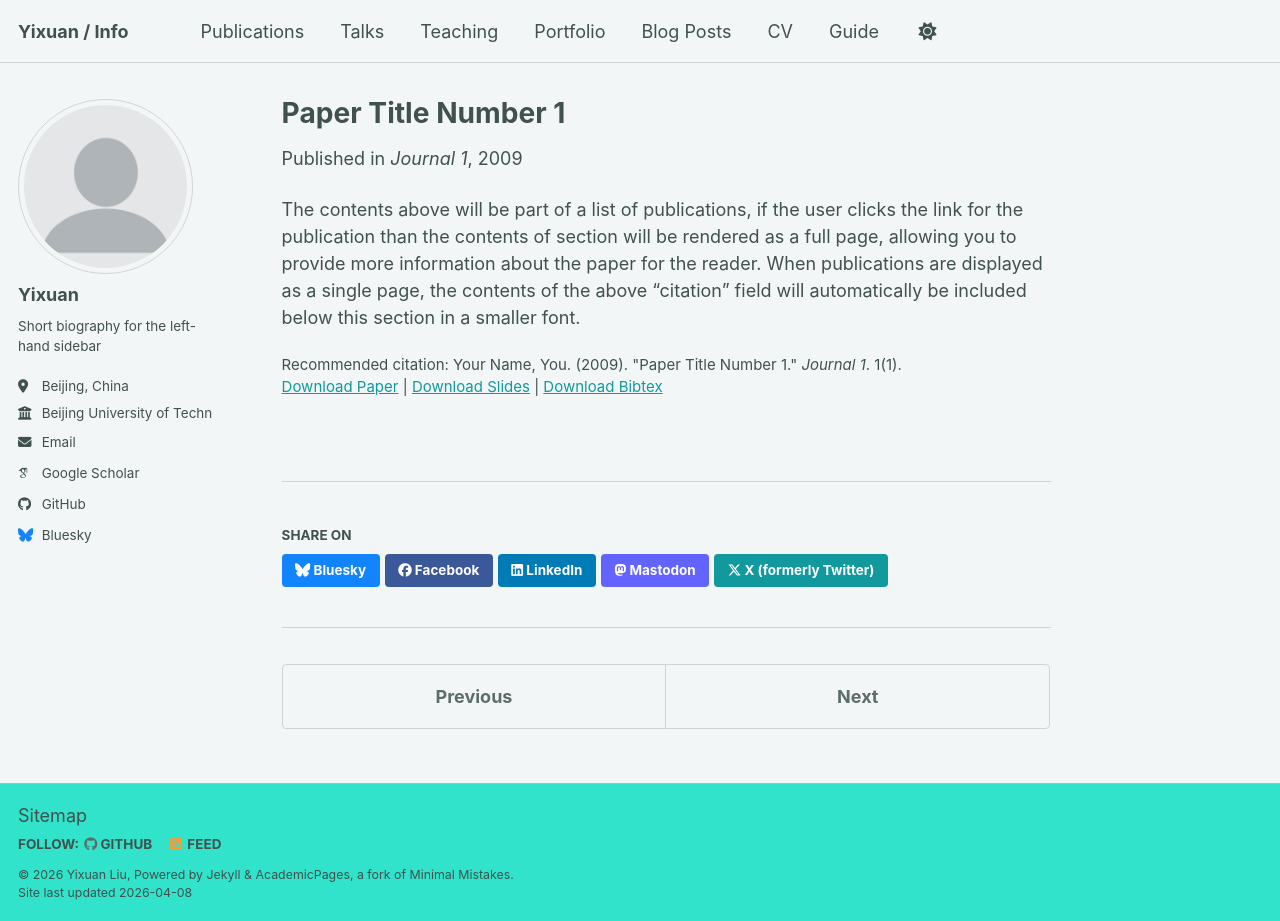
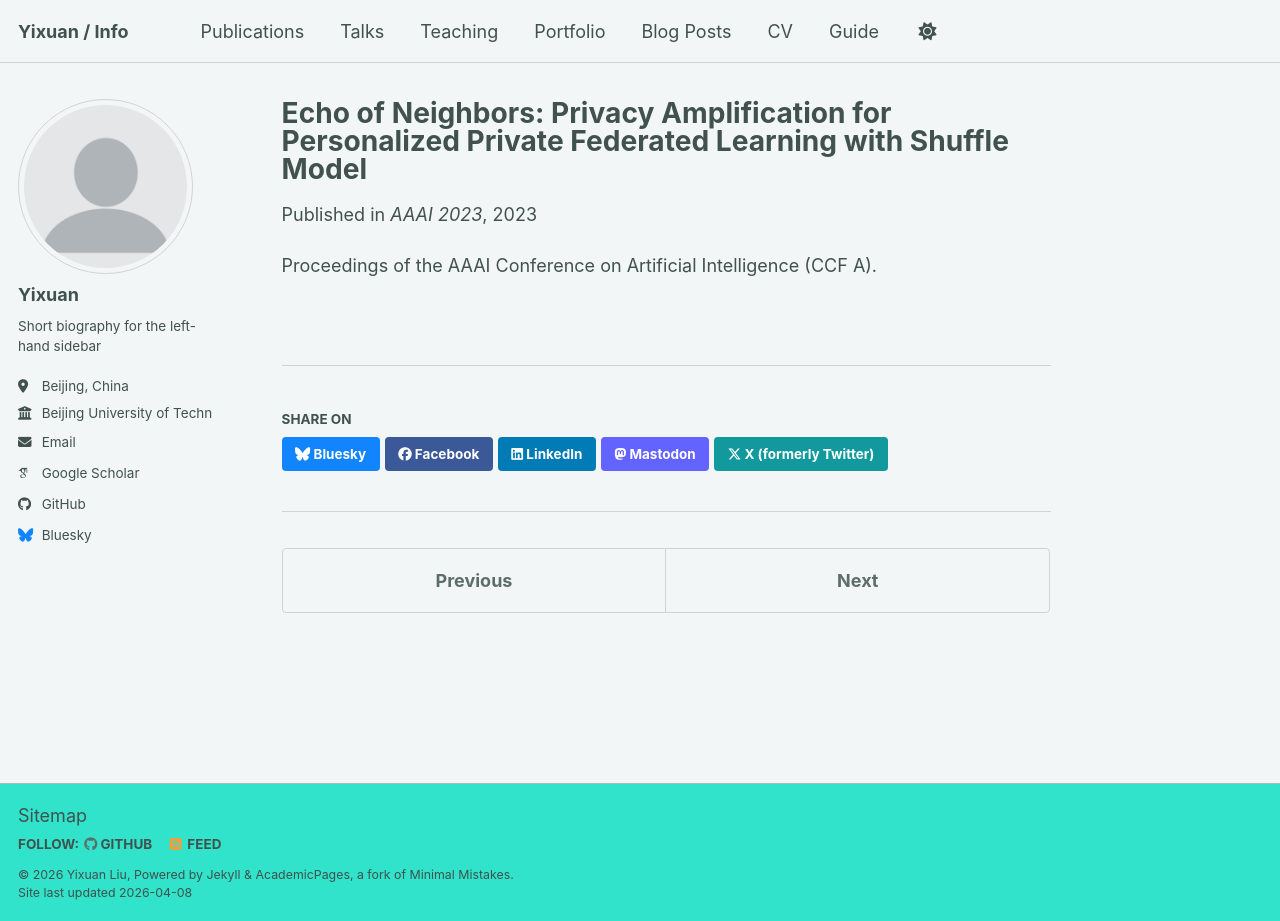
Before and after one commit to yixuanLL/yixuanll.github.io, a Jekyll site: the page built from _publications/2009-10-01-paper-title-number-1.md, in a window 1280 px wide and 921 px high. Built offline with Jekyll 4.4.1, drawn with Linux system fonts in a browser that asks for light colours; some web fonts are replaced; a script bundle is joined from its source files by our own code; library files that are not in the unit come from our copies.

Commit message:
Update 2009-10-01-paper-title-number-1.md

```diff
--- a/_publications/2009-10-01-paper-title-number-1.md
+++ b/_publications/2009-10-01-paper-title-number-1.md
@@ -1,14 +1,12 @@
 ---
-title: "Paper Title Number 1"
+title: "Echo of Neighbors: Privacy Amplification for Personalized Private Federated Learning with Shuffle Model"
 collection: publications
 category: manuscripts
-permalink: /publication/2009-10-01-paper-title-number-1
-excerpt: 'This paper is about the number 1. The number 2 is left for future work.'
-date: 2009-10-01
-venue: 'Journal 1'
-slidesurl: 'https://academicpages.github.io/files/slides1.pdf'
+permalink: /publication/aaai2023-echo
+date: 2023-02-01
+venue: "AAAI 2023"
+authors: "**Yixuan Liu**, Suyun Zhao, Li Xiong, Yuhan Liu, Hong Chen"
 paperurl: 'https://academicpages.github.io/files/paper1.pdf'
-bibtexurl: 'https://academicpages.github.io/files/bibtex1.bib'
-citation: 'Your Name, You. (2009). &quot;Paper Title Number 1.&quot; <i>Journal 1</i>. 1(1).'
 ---
-The contents above will be part of a list of publications, if the user clicks the link for the publication than the contents of section will be rendered as a full page, allowing you to provide more information about the paper for the reader. When publications are displayed as a single page, the contents of the above "citation" field will automatically be included below this section in a smaller font.
+
+Proceedings of the AAAI Conference on Artificial Intelligence (CCF A).
```
